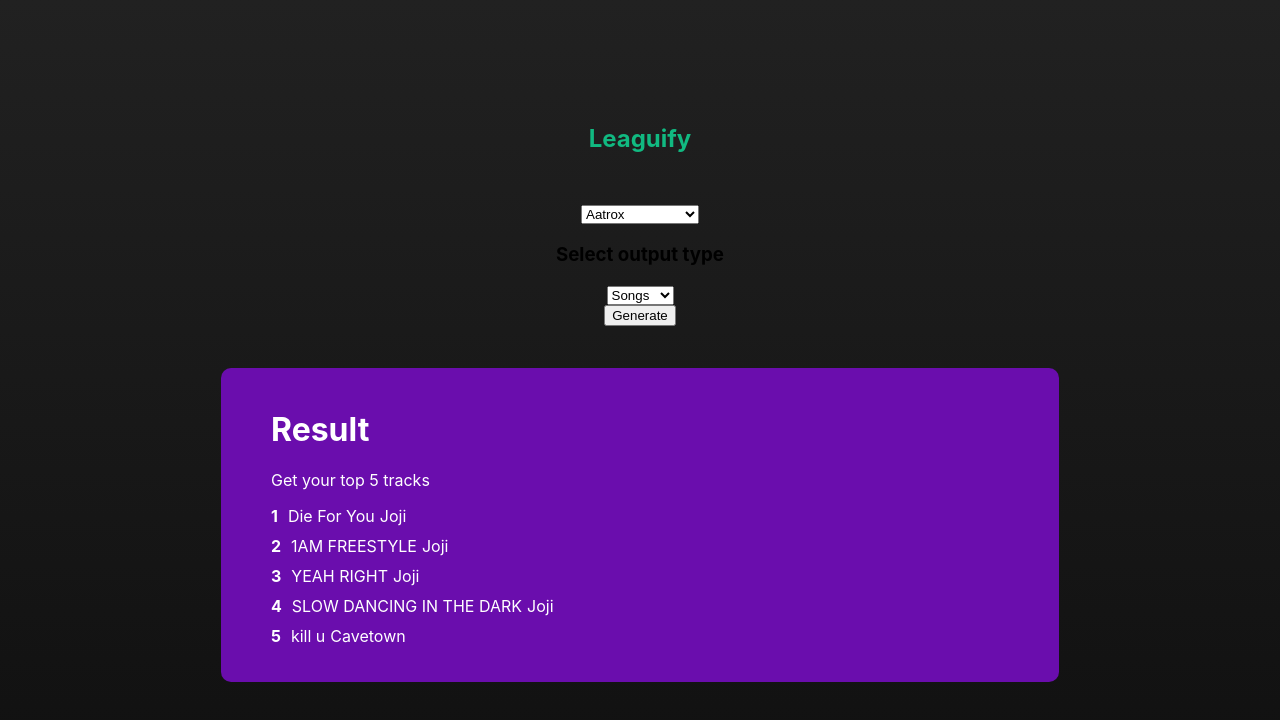
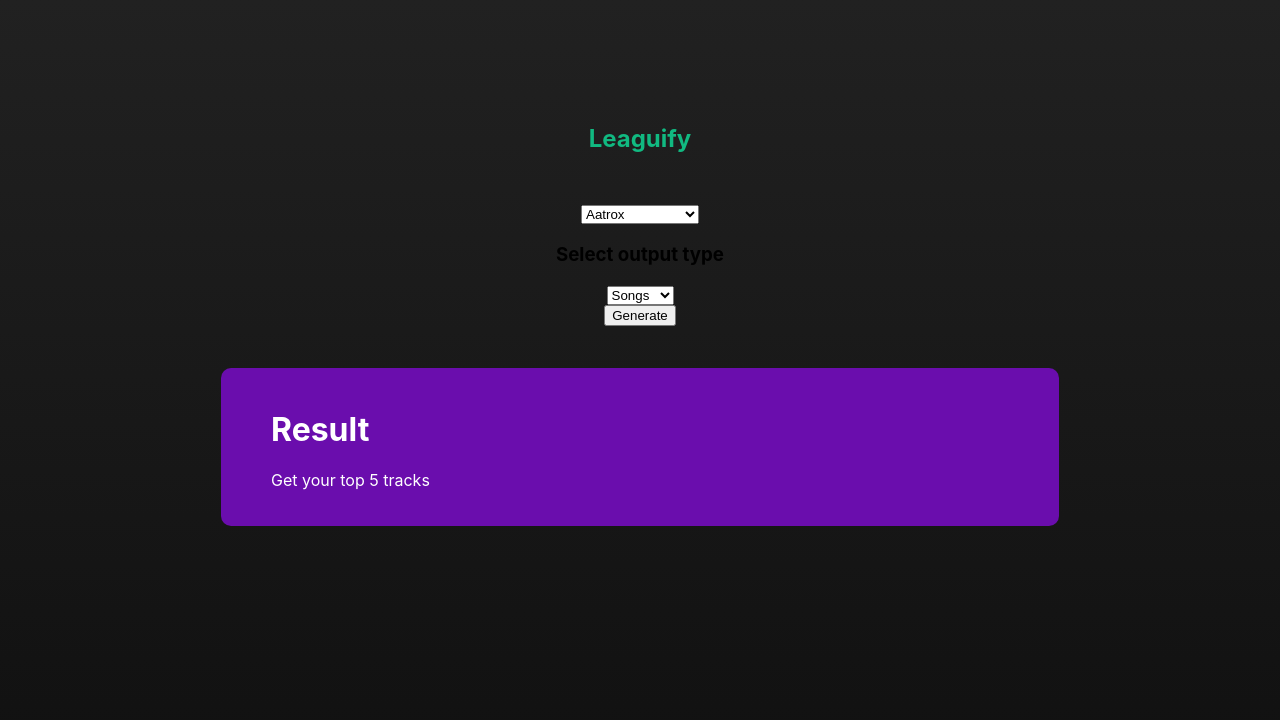
Before and after one commit to Kevmister331/Leaguify, a React (Create React App) app in the folder frontend2/: page / in a window 1280 px wide. Shown: the top 720 px of the page. Built offline with nearby package versions, Linux system fonts and the light colour scheme; the HTML template or start-up script is replaced by a standard one.

Commit message:
connected backend

```diff
--- a/frontend2/src/App.js
+++ b/frontend2/src/App.js
@@ -1,43 +1,47 @@
-import React, { useState } from "react"
+import React, { useState, useEffect } from "react"
 import items from "./assets/champions.json" // Adjust the import path as needed
 import "./App.css"
 
-const BACKEND_URL = "http://localhost:5000"
+const BACKEND_URL = "http://127.0.0.1:5000"
 
 const App = () => {
   const [selectedItem, setSelectedItem] = useState("")
   const [selectedType, setSelectedType] = useState("")
   const [songs, setSongs] = useState(
     [
-      {
-        title: "Die For You",
-        artist: "Joji",
-        url: "https://open.spotify.com/track/your-spotify-track-id",
-      },
-      {
-        title: "1AM FREESTYLE",
-        artist: "Joji",
-        url: "https://open.spotify.com/track/your-spotify-track-id",
-      },
-      {
-        title: "YEAH RIGHT",
-        artist: "Joji",
-        url: "https://open.spotify.com/track/your-spotify-track-id",
-      },
-      {
-        title: "SLOW DANCING IN THE DARK",
-        artist: "Joji",
-        url: "https://open.spotify.com/track/your-spotify-track-id",
-      },
-      {
-        title: "kill u",
-        artist: "Cavetown",
-        url: "https://open.spotify.com/track/your-spotify-track-id",
-      },
+      // {
+      //   title: "Die For You",
+      //   artist: "Joji",
+      //   url: "https://open.spotify.com/track/your-spotify-track-id",
+      // },
+      // {
+      //   title: "1AM FREESTYLE",
+      //   artist: "Joji",
+      //   url: "https://open.spotify.com/track/your-spotify-track-id",
+      // },
+      // {
+      //   title: "YEAH RIGHT",
+      //   artist: "Joji",
+      //   url: "https://open.spotify.com/track/your-spotify-track-id",
+      // },
+      // {
+      //   title: "SLOW DANCING IN THE DARK",
+      //   artist: "Joji",
+      //   url: "https://open.spotify.com/track/your-spotify-track-id",
+      // },
+      // {
+      //   title: "kill u",
+      //   artist: "Cavetown",
+      //   url: "https://open.spotify.com/track/your-spotify-track-id",
+      // },
       // Make sure to replace the URLs with the actual Spotify song URLs
     ]
     // ... other songs
   )
+
+  useEffect(() => {
+    console.log(songs)
+  }, [songs])
 
   const submitOptions = () => {
     if (selectedItem === "" || selectedType === "") {
@@ -45,36 +49,56 @@
     }
     console.log("Submitting options:", selectedItem, selectedType)
 
-    const URL = BACKEND_URL// + "/" + "headers"
+    const URL = BACKEND_URL + `/getsongs/${selectedItem}`
+    // + "/" + "headers"
     console.log(URL)
+    // fetch(URL, {
+    //   method: "GET",
+    // })
+    //   .then((result) => {
+    //     console.log(result + "success")
+    //     return
+    //   })
+    //   .catch((err) => {
+    //     console.log(err)
+    //   })
+    // ,
+    //   body: JSON.stringify({
+    //     champion: selectedItem
+    //   })
+
+    // Make your API call here
     fetch(URL, {
-      method: "GET",
-    })
-      .then((result) => {
-        console.log(result + "success")
-        return
+      method: 'GET',
+      headers: {
+        'Accept': 'application/json',
+        'Content-Type': 'application/json'
+      }
+    }).then((result) => {
+        console.log("Success! Here's the data: ")
+        console.log(result[songs])
+
+        setSongArray(result[songs])
+        // return
       })
       .catch((err) => {
         console.log(err)
       })
+  }
 
-    // Make your API call here
-    fetch(URL + '/getsongs', {
-      method: 'POST',
-      headers: {
-        'Accept': 'application/json',
-        'Content-Type': 'application/json'
-      },
-      body: JSON.stringify({
-        champion: selectedItem
-      })
-    }).then((result) => {
-        console.log("Success! Here's the data: " + result)
-        return
-      })
-      .catch((err) => {
-        console.log(err)
-      })
+  const setSongArray = (songs) => {
+    let correctlyFormattedSongs = []
+    for (let song in songs) {
+      let correctlyFormattedSong = {title: "", artist: "", url: ""}
+      // song name
+      correctlyFormattedSong["title"] = song['searchResult']['tracks']['items'][0]['name']
+      // artist name
+      correctlyFormattedSong["artist"] = song['searchResult']['tracks']['items'][0]['artists'][0]['name']
+      // song url
+      correctlyFormattedSong["url"] = song['searchResult']['tracks']['items'][0]['external_urls']['spotify']
+      correctlyFormattedSongs.push(correctlyFormattedSong)
+    }
+    setSongs(correctlyFormattedSongs)
   }
 
   const handleDropdownChange = (event) => {
```
Also changed, not shown: 1 other file (tests, documents, lock files or other folders).
